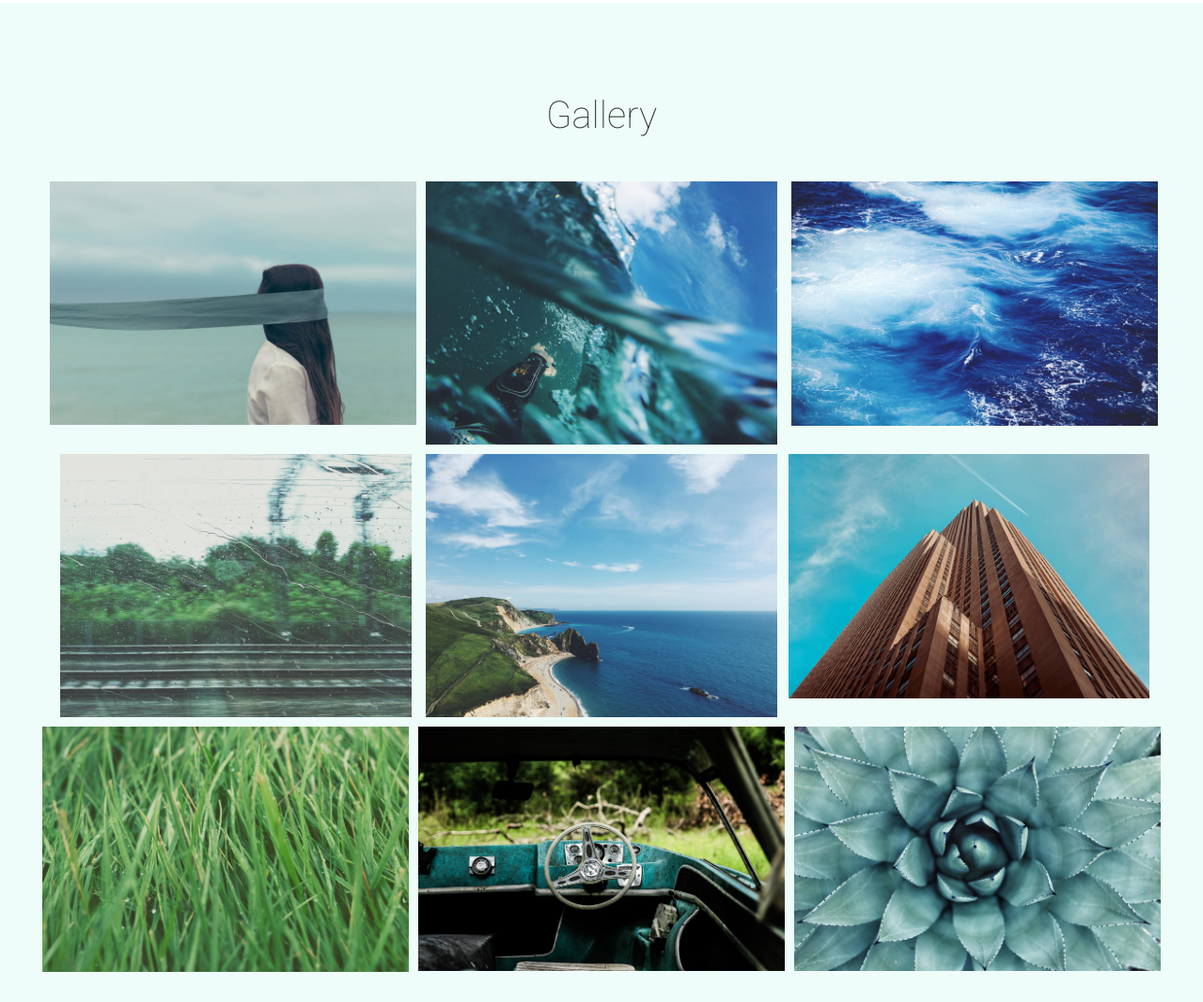
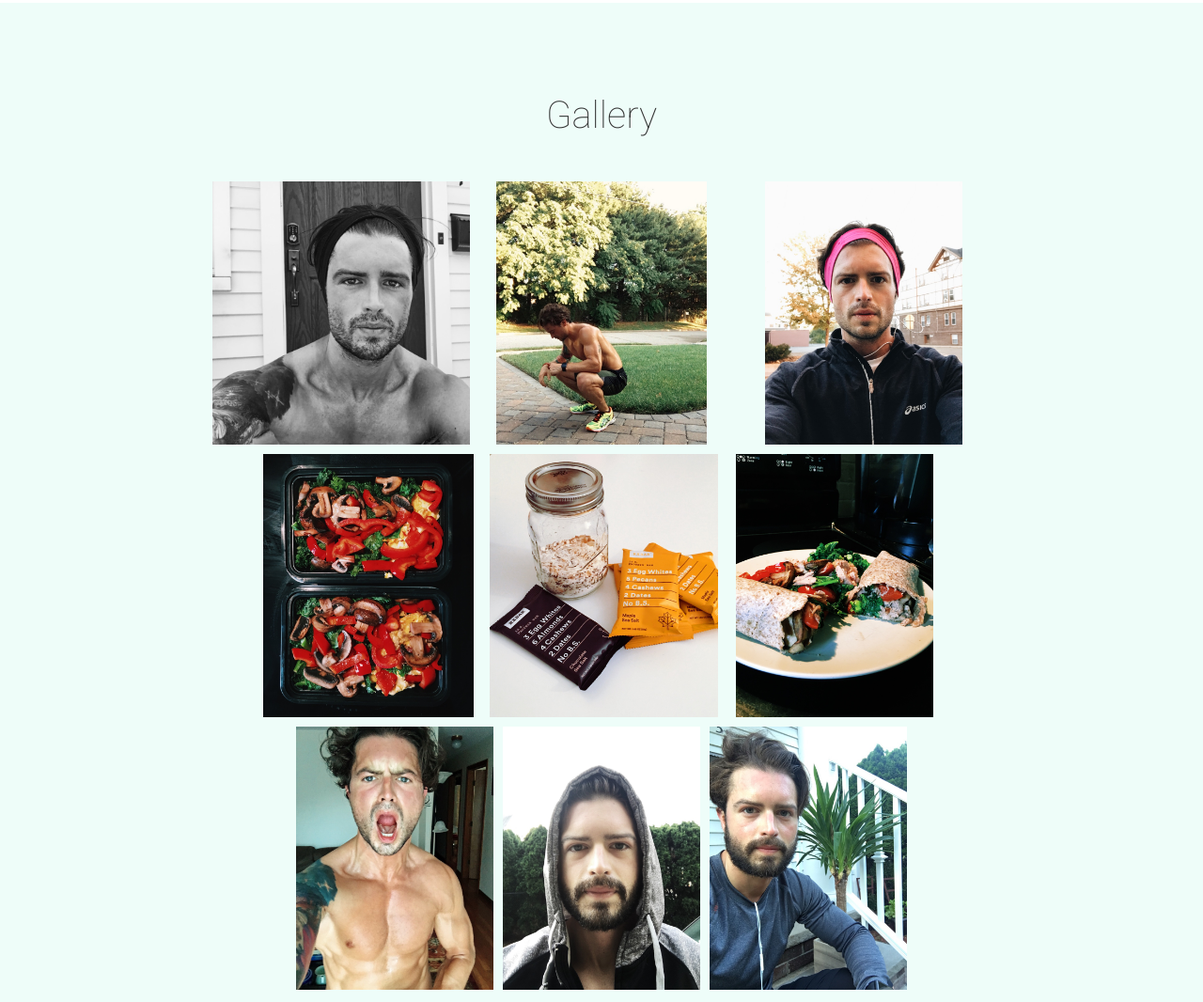
Before and after one commit to themesong/portfolio, a plain HTML site: page index.html in a window 1280 px wide. Shown: the part 1352-2418 px from the top of the page at 94% size. Drawn offline with nearby package versions, Linux system fonts and the light colour scheme.

Commit message:
Image updates

```diff
--- a/index.html
+++ b/index.html
@@ -60,41 +60,41 @@
       </div>
     </div>
 
-    <div class="gallery container-fluid hero">
+    <div id="gallery" class="gallery container-fluid hero">
       <div><h2>Gallery</h2></div>
       <div class="container">
       </div>
         <div class="row">
           <div class="col-md-4">
-            <img src="img/gallery/gallery-01.jpg" alt="">
+            <img src="img/gallery/gallery-10.jpg" alt="Jorge Tovar selfie with a sleeve tattoo.">
           </div>
           <div class="col-md-4">
-            <img src="img/gallery/gallery-02.jpg" alt="">
+            <img src="img/gallery/gallery-11.jpg" alt="Jorge Tovar after a hard run in humidity.">
           </div>
           <div class="col-md-4">
-            <img src="img/gallery/gallery-03.jpg" alt="">
+            <img src="img/gallery/gallery-12.jpg" alt="Jorge Tovar's last training session before the Munich marathon.">
           </div>
         </div>
         <div class="row">
           <div class="col-md-4">
-            <img src="img/gallery/gallery-04.jpg" alt="">
+            <img src="img/gallery/gallery-13.jpg" alt="Meal prep by Jorge Tovar which includes kale, mushrooms, red peppers and eggs.">
           </div>
           <div class="col-md-4">
-            <img src="img/gallery/gallery-05.jpg" alt="">
+            <img src="img/gallery/gallery-14.jpg" alt="Jorge Tovar's favorite snacks. RXBars and overnight oats.">
           </div>
           <div class="col-md-4">
-            <img src="img/gallery/gallery-06.jpg" alt="">
+            <img src="img/gallery/gallery-15.jpg" alt="Tuna with kale, red peppers and mushrooms in an Ezekiel wrap. Cooked by Jorge Tovar.">
           </div>
         </div>
         <div class="row">
           <div class="col-md-4">
-            <img src="img/gallery/gallery-07.jpg" alt="">
+            <img src="img/gallery/gallery-16.jpg" alt="An intense selfie of Jorge Tovar.">
           </div>
           <div class="col-md-4">
-            <img src="img/gallery/gallery-08.jpg" alt="">
+            <img src="img/gallery/gallery-17.jpg" alt="A bearded hoodie selfie of Jorge Tovar.">
           </div>
           <div class="col-md-4">
-            <img src="img/gallery/gallery-09.jpg" alt="">
+            <img src="img/gallery/gallery-18.jpg" alt="A selfie of Jorge Tovar on a stoop.">
           </div>
         </div>
       </div>
```
Also changed, not shown: img/gallery/gallery-10.jpg (added), img/gallery/gallery-11.jpg (added), img/gallery/gallery-12.jpg (added), img/gallery/gallery-13.jpg (added), img/gallery/gallery-14.jpg (added), img/gallery/gallery-15.jpg (added), img/gallery/gallery-16.jpg (added), img/gallery/gallery-17.jpg (added), img/gallery/gallery-18.jpg (added).
